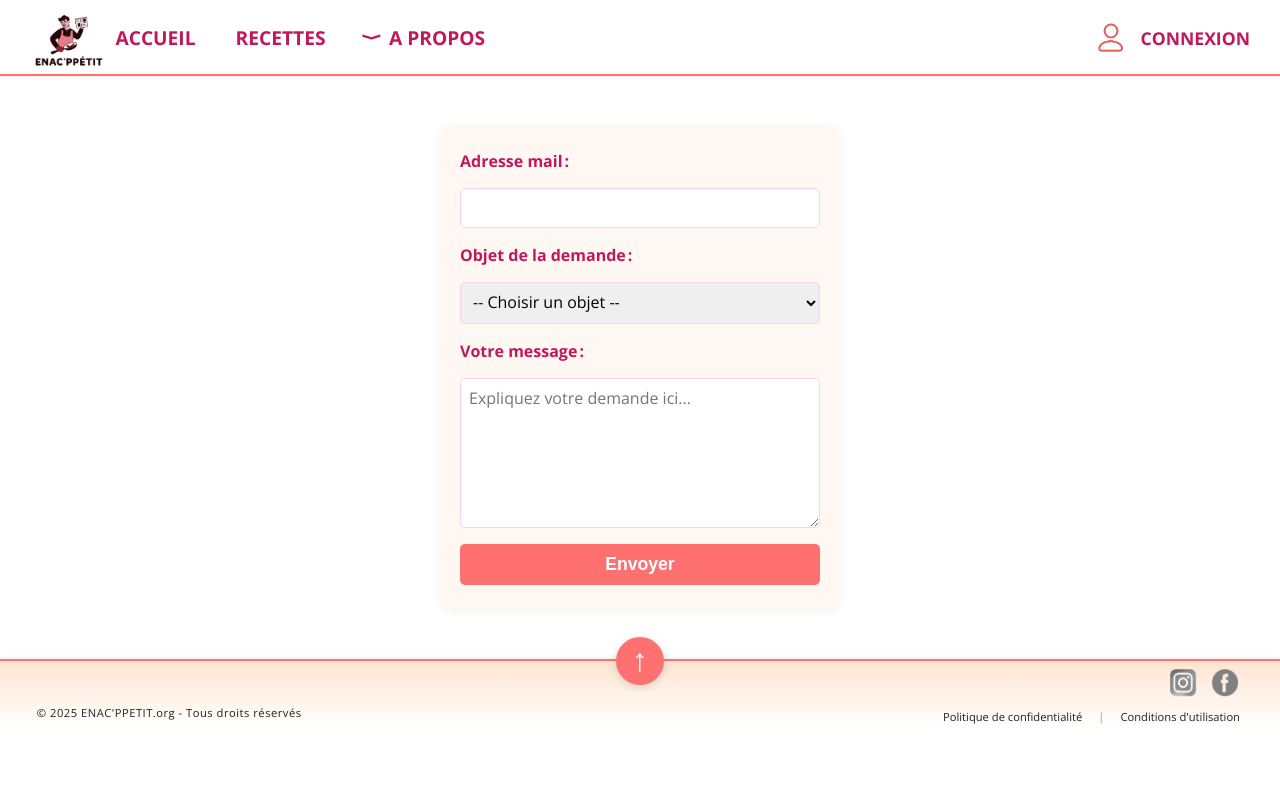
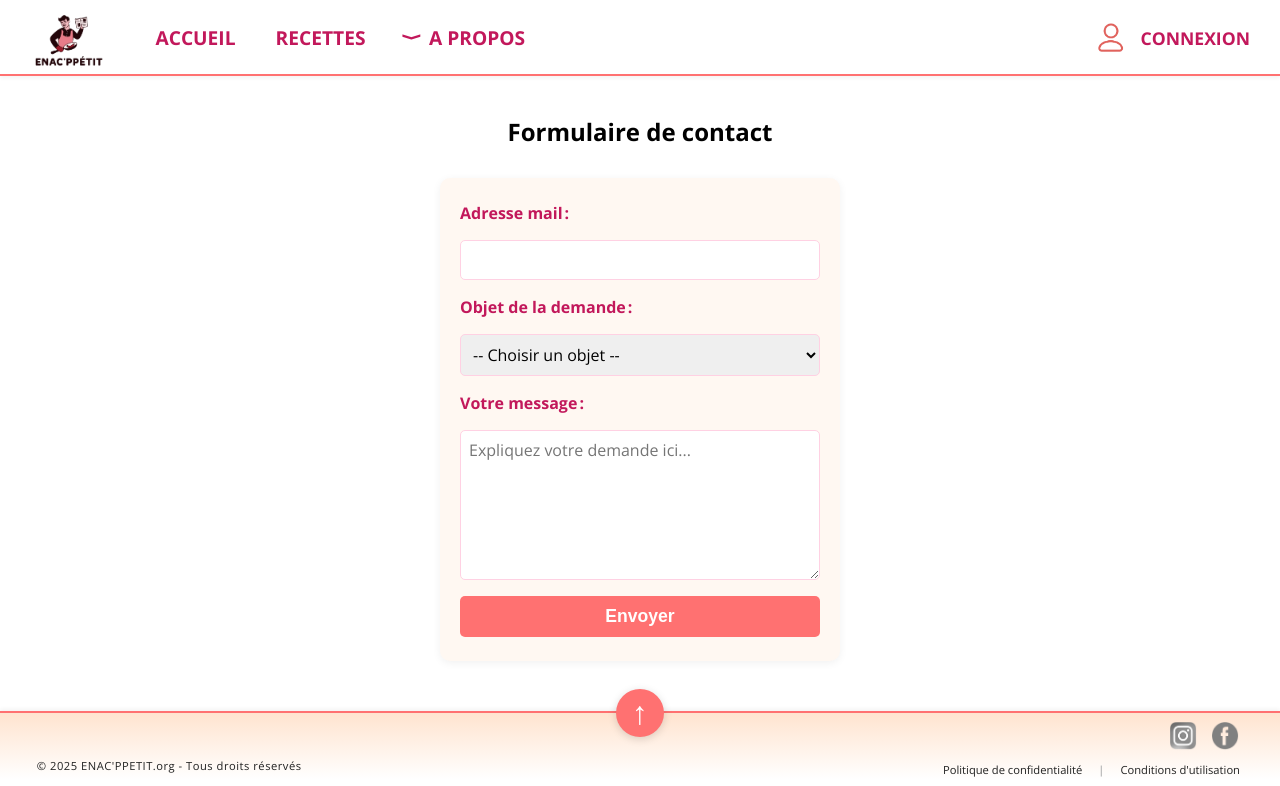
Before and after one commit to justinetsd/PROJET, a Flask app: page /contact in a window 1280 px wide. Shown: the top 786 px of the page. Run offline with Flask 3, Linux system fonts and the light colour scheme.

Commit message:
modif contact

```diff
--- a/static/style.css
+++ b/static/style.css
@@ -40,6 +40,9 @@ html {
 .top-bar img {
     height: 1.6cm;
     margin-left: 20px;
+}
+.top-bar img[alt="Logo ENAC'ppetit"] {
+    margin-right: 40px;
 }
 .nav-links {
     display: flex;
--- a/templates/base.html
+++ b/templates/base.html
@@ -46,7 +46,7 @@
     </button>
     <div class="footer-social">
     <div class="social-logos">
-        <a href="https://instagram.com/ton_compte" target="_blank">
+        <a href="https://www.instagram.com/enacppetit?igsh=MTFtcmJqcXhuZGltNg%3D%3D&utm_source=qr" target="_blank">
             <img src="{{ url_for('static', filename='insta.png') }}" alt="Instagram" class="social-icon">
         </a>
         <a href="https://facebook.com/ton_compte" target="_blank">
--- a/templates/contact.html
+++ b/templates/contact.html
@@ -1,6 +1,9 @@
 {% extends "base.html" %}
 {% block title %}Contact{% endblock %}
 {% block content %}
+
+<h2 style="text-align:center; margin-bottom: 18px;">Formulaire de contact</h2>
+
 {% with messages = get_flashed_messages() %}
   {% if messages %}
     <div class="flash-message success" id="flash-message">
@@ -10,9 +13,8 @@
   {% endif %}
 {% endwith %}
 
+<form action="{{ url_for('contact') }}" method="post" class="contact-form">
 
-
-<form action="{{ url_for('contact') }}" method="post" class="contact-form">
     <label for="email">Adresse mail :</label>
     <input type="email" id="email" name="email" required>
 
```
